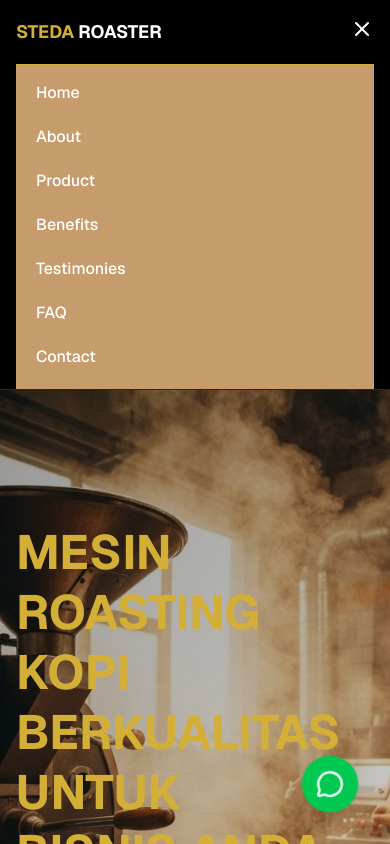
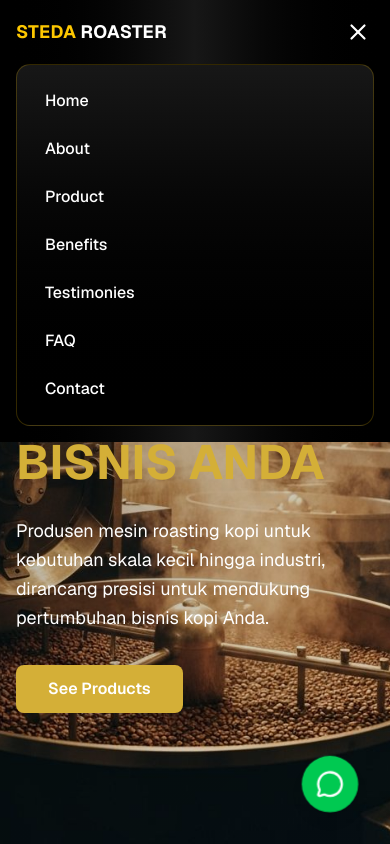
Before and after one commit to Goeter/steda_roaster, a Next.js app: page / in a window 390 px wide. Both pictures are taken after a click on the button 362 px from the left and 28 px from the top of the page. Shown: the top 844 px of the page. Built offline with nearby package versions, Linux system fonts and the light colour scheme.

Commit message:
Update navbar.tsx

```diff
--- a/components/navbar.tsx
+++ b/components/navbar.tsx
@@ -1,10 +1,11 @@
 'use client';
 
-import { useState } from 'react';
+import { useState, useEffect } from 'react';
 import { Menu, X } from 'lucide-react';
 
 export function Navbar() {
   const [isOpen, setIsOpen] = useState(false);
+  const [scrolled, setScrolled] = useState(false);
 
   const menuItems = [
     { label: 'Home', href: '#home' },
@@ -16,7 +17,16 @@ export function Navbar() {
     { label: 'Contact', href: '#contact' },
   ];
 
-  const handleScroll = (e: React.MouseEvent<HTMLAnchorElement>, href: string) => {
+  // detect scroll
+  useEffect(() => {
+    const handleScroll = () => {
+      setScrolled(window.scrollY > 20);
+    };
+    window.addEventListener('scroll', handleScroll);
+    return () => window.removeEventListener('scroll', handleScroll);
+  }, []);
+
+  const handleScrollTo = (e: React.MouseEvent<HTMLAnchorElement>, href: string) => {
     e.preventDefault();
     setIsOpen(false);
     const id = href.replace('#', '');
@@ -27,13 +37,20 @@ export function Navbar() {
   };
 
   return (
-    <nav className="sticky top-0 z-50 bg-black border-b border-gray-800">
+    <nav
+      className={`fixed top-0 w-full z-50 transition-all duration-300
+      ${scrolled
+        ? 'backdrop-blur-md bg-black/70 shadow-lg py-2'
+        : 'bg-gradient-to-r from-black via-neutral-900 to-black py-4'
+      }`}
+    >
       <div className="max-w-7xl mx-auto px-4 sm:px-6 lg:px-8">
-        <div className="flex justify-between items-center h-16">
+        <div className="flex justify-between items-center">
+
           {/* Logo */}
           <div className="flex-shrink-0">
-            <span className="text-lg font-bold">
-              <span className="text-primary">STEDA</span>
+            <span className="text-lg font-bold tracking-wide">
+              <span className="text-yellow-400">STEDA</span>
               <span className="ml-1 text-white">ROASTER</span>
             </span>
           </div>
@@ -44,43 +61,61 @@ export function Navbar() {
               <a
                 key={item.href}
                 href={item.href}
-                onClick={(e) => handleScroll(e, item.href)}
-                className="text-sm font-medium text-white hover:text-primary transition-colors duration-300 relative group"
+                onClick={(e) => handleScrollTo(e, item.href)}
+                className="text-sm font-medium text-white hover:text-yellow-400 transition-all duration-300 relative group"
               >
                 {item.label}
-                <span className="absolute bottom-0 left-0 w-0 h-0.5 bg-primary transition-all duration-300 group-hover:w-full"></span>
+                <span className="absolute bottom-0 left-0 w-0 h-0.5 bg-yellow-400 transition-all duration-300 group-hover:w-full"></span>
               </a>
             ))}
           </div>
 
-          {/* Mobile menu button */}
+          {/* Mobile button with animation */}
           <div className="md:hidden">
             <button
               onClick={() => setIsOpen(!isOpen)}
-              className="text-white hover:text-primary transition-colors"
+              className="text-white relative w-8 h-8 flex items-center justify-center"
             >
-              {isOpen ? <X size={24} /> : <Menu size={24} />}
+              <span
+                className={`absolute transition-all duration-300 ${
+                  isOpen ? 'rotate-45 opacity-0' : 'rotate-0 opacity-100'
+                }`}
+              >
+                <Menu size={26} />
+              </span>
+              <span
+                className={`absolute transition-all duration-300 ${
+                  isOpen ? 'rotate-0 opacity-100' : '-rotate-45 opacity-0'
+                }`}
+              >
+                <X size={26} />
+              </span>
             </button>
           </div>
         </div>
 
-        {/* Mobile Menu */}
-        {isOpen && (
-          <div className="md:hidden bg-secondary border-t border-border">
-            <div className="px-2 pt-2 pb-3 space-y-1">
-              {menuItems.map((item) => (
+        {/* Mobile Menu with animation */}
+        <div
+          className={`md:hidden overflow-hidden transition-all duration-300 ease-in-out
+          ${isOpen ? 'max-h-96 opacity-100 mt-4' : 'max-h-0 opacity-0'}
+          `}
+        >
+          <div className="bg-gradient-to-b from-neutral-900 to-black rounded-xl border border-yellow-400/20 shadow-xl p-4 space-y-2">
+            {menuItems.map((item, index) => (
               <a
                 key={item.href}
                 href={item.href}
-                  onClick={(e) => handleScroll(e, item.href)}
-                  className="block px-3 py-2 rounded-md text-base font-medium text-white hover:bg-primary/20 hover:text-primary transition-colors"
+                onClick={(e) => handleScrollTo(e, item.href)}
+                className="block px-3 py-2 rounded-md text-base font-medium text-white hover:bg-yellow-400/10 hover:text-yellow-400 transition-all duration-300 transform hover:translate-x-1"
+                style={{
+                  transitionDelay: `${index * 50}ms`,
+                }}
               >
                 {item.label}
               </a>
             ))}
           </div>
         </div>
-        )}
       </div>
     </nav>
   );
```
Lines whose indentation alone changed are shown as unchanged.
